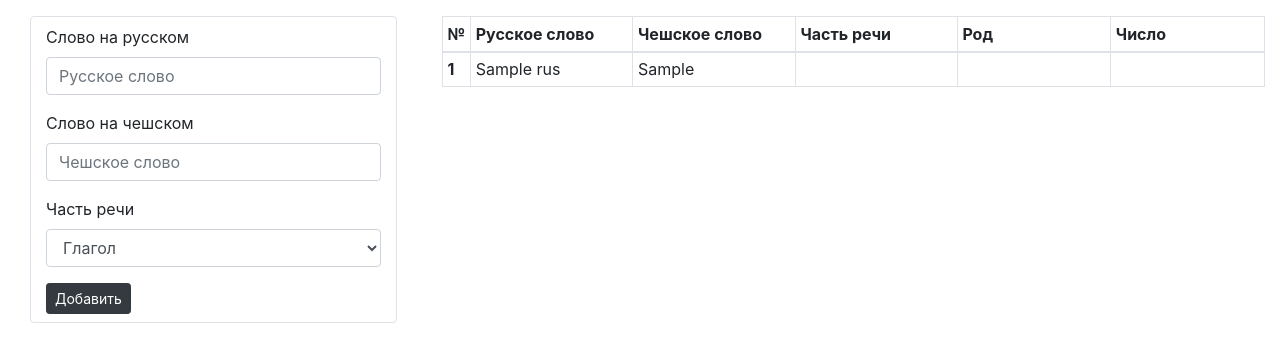
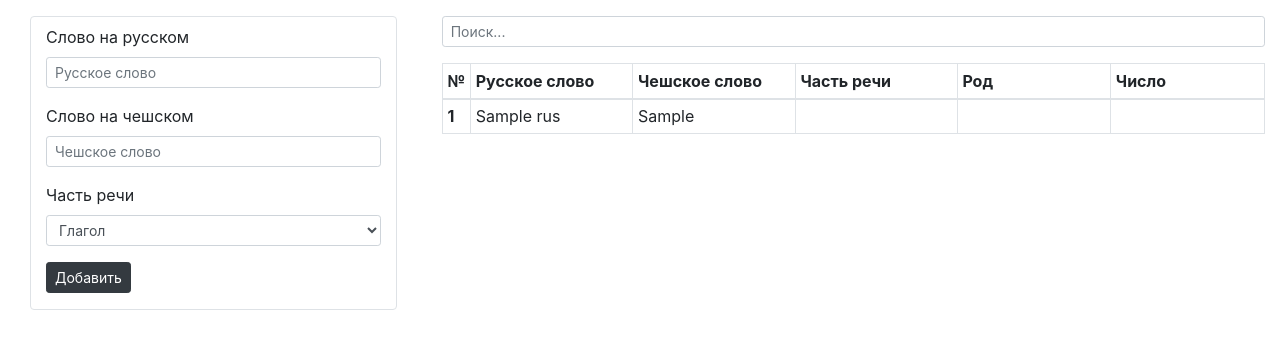
Before and after one commit to EllesmeraAmnell/czech-trainer, a Flask app: page /edit_db_super_secret_pf8wls in a window 1280 px wide. Shown: the part 56-418 px from the top of the page. Run offline with Flask 2, Linux system fonts and the light colour scheme; a database or web service that is not in the repository returns one stand-in record (values such as "Sample title"); some libraries are stand-ins or nearby versions.

Commit message:
Add search for words, save previous params during adding words

```diff
--- a/app.py
+++ b/app.py
@@ -22,7 +22,7 @@ def index():
     return render_template('index.html')
 
 
-@app.route('/quiz', methods=['POST', 'GET'])
+@app.route('/quiz', methods=['GET'])
 def quiz():
     words = get_random_words(4)
     random_option = Random().choice(words)
@@ -31,29 +31,31 @@ def quiz():
     return render_template('quiz.html', question=question, answer=answer, options=options)
 
 
-@app.route('/edit_db', methods=['GET'])
-def show_db():
+@app.route('/words', methods=['GET'])
+def words():
     words_list = get_words_list()
-    return render_template('show_db.html', words_list=words_list, genders=GENDERS, parts_of_speech=PARTS_OF_SPEECH,
+    return render_template('words.html', words_list=words_list, genders=GENDERS, parts_of_speech=PARTS_OF_SPEECH,
                            forms=FORMS)
 
 
 @app.route('/edit_db_super_secret_pf8wls', methods=['POST', 'GET'])
 def edit_db():
     result = None
+    form_data = None
     if request.method == 'POST':
         word = Word(request.form)
         try:
             if 'saveButton' in request.form:
                 save_word(word)
                 result = 'Слово успешно сохранено!'
+                form_data = request.form
             if 'deleteButton' in request.form and delete_word(word):
                 result = 'Слово успешно удалено!'
         except Exception as e:
             result = 'Ошибка!'
             logger.error(str(e))
     words_list = get_words_list()
-    return render_template('edit_db.html', result=result, words_list=words_list,
+    return render_template('edit_db.html', result=result, form_data=form_data, words_list=words_list,
                            genders=GENDERS, parts_of_speech=PARTS_OF_SPEECH, forms=FORMS)
 
 
--- a/templates/base.html
+++ b/templates/base.html
@@ -7,6 +7,10 @@
 
     <!-- Bootstrap CSS -->
     <link rel="stylesheet" href="{{ url_for('static', filename='css/bootstrap.min.css') }}">
+
+    <!-- Block HEADER -->
+    {% block header %}{% endblock %}
+
     <title>Czech Trainer</title>
 </head>
 <body>
--- a/templates/edit_db.html
+++ b/templates/edit_db.html
@@ -9,7 +9,7 @@
     <a class="nav-link" href="/quiz">Упражнения</a>
 </li>
 <li class="nav-item">
-    <a class="nav-link active" href="/edit_db">Словарь</a>
+    <a class="nav-link active" href="/words">Словарь</a>
 </li>
 {% endblock %}
 
@@ -22,44 +22,67 @@
                 <form method="POST">
                     <div class="form-group">
                         <label for="rus">Слово на русском</label>
-                        <input required class="form-control" name='rus' id='rus' placeholder="Русское слово">
+                        <input required class="form-control form-control-sm" name='rus' id='rus'
+                               placeholder="Русское слово">
                     </div>
                     <div class="form-group">
                         <label for="cz">Слово на чешском</label>
-                        <input required class="form-control" name='cz' id='cz' placeholder="Чешское слово">
+                        <input required class="form-control form-control-sm" name='cz' id='cz'
+                               placeholder="Чешское слово">
                     </div>
                     <div class="form-group">
                         <label for="part_of_speech">Часть речи</label>
-                        <select required class="form-control" name='part_of_speech' id='part_of_speech'
+                        <select required class="form-control form-control-sm" name='part_of_speech' id='part_of_speech'
                                 onchange="showNounFields(this.value)">
                             {% for item in parts_of_speech.items() %}
+                            {% if item[0]==form_data['part_of_speech'] %}
+                            <option value="{{item[0]}}" selected>{{ item[1] }}</option>
+                            {% else %}
                             <option value="{{item[0]}}">{{ item[1] }}</option>
+                            {% endif %}
                             {% endfor %}
 
                         </select>
                     </div>
+                    {% if form_data['part_of_speech'] == 'noun' %}
+                    <div class="form-group" id="genderFormGroup">
+                        {% else %}
                         <div class="form-group" style="display: none" id="genderFormGroup">
+                            {% endif %}
                             <label for="gender">Род</label>
-                        <select class="form-control" name="gender" id="gender">
+                            <select class="form-control form-control-sm" name="gender" id="gender">
                                 {% for item in genders.items() %}
+                                {% if item[0]==form_data['gender'] %}
+                                <option value="{{item[0]}}" selected>{{ item[1] }}</option>
+                                {% else %}
                                 <option value="{{item[0]}}">{{ item[1] }}</option>
+                                {% endif %}
                                 {% endfor %}
                             </select>
                         </div>
+                        {% if form_data['part_of_speech'] == 'noun' %}
+                        <div class="form-group" id="formFormGroup">
+                            {% else %}
                             <div class="form-group" style="display: none" id="formFormGroup">
+                                {% endif %}
                                 <label for="form">Число</label>
-                        <select class="form-control" name="form" id="form">
+                                <select class="form-control form-control-sm" name="form" id="form">
                                     {% for item in forms.items() %}
+                                    {% if item[0]==form_data['form'] %}
+                                    <option value="{{item[0]}}" selected>{{ item[1] }}</option>
+                                    {% else %}
                                     <option value="{{item[0]}}">{{ item[1] }}</option>
+                                    {% endif %}
                                     {% endfor %}
                                 </select>
                             </div>
                             <input type="hidden" id="_id" name="_id">
-                    <input type="submit" name="saveButton" id="saveButton" class="btn btn-sm btn-dark"
+                            <input type="submit" name="saveButton" id="saveButton" class="btn btn-sm btn-dark mb-2"
                                    value="Добавить">
-                    <input type="submit" name="deleteButton" id="deleteButton" class="btn btn-sm btn-dark"
+                            <input type="submit" name="deleteButton" id="deleteButton" class="btn btn-sm btn-dark mb-2"
                                    value="Удалить" style="display: none">
-                    <input type="reset" name="resetButton" id="resetButton" class="btn btn-sm btn-outline-dark"
+                            <input type="reset" name="resetButton" id="resetButton"
+                                   class="btn btn-sm btn-outline-dark mb-2"
                                    value="Отмена" style="display: none" onclick="resetForm()">
                 </form>
             </div>
@@ -79,7 +102,8 @@
 </div>
 
 <div class="col-md-8">
-    <table class="table table-sm table-hover table-bordered">
+    <input type="text" id="searchInput" class="form-control form-control-sm mb-3" placeholder="Поиск...">
+    <table class="table table-sm table-hover table-bordered" id="wordsTable">
         <thead>
         <tr>
             <th scope="col" width="2%">№</th>
@@ -184,6 +208,16 @@ function resetForm(val) {
     formFormGroup.style.display = "none";
 }
 
+$(document).ready(function(){
+  $("#searchInput").on("keyup", function() {
+    var value = $(this).val().toLowerCase();
+    $("#wordsTable tr:not(:first)").filter(function() {
+      $(this).toggle($(this).text().toLowerCase().indexOf(value) > -1)
+    });
+  });
+});
+
+
 </script>
 
 {%endblock%}
--- a/templates/error_page.html
+++ b/templates/error_page.html
@@ -9,7 +9,7 @@
     <a class="nav-link" href="/quiz">Упражнения</a>
 </li>
 <li class="nav-item">
-    <a class="nav-link" href="/edit_db">Словарь</a>
+    <a class="nav-link" href="/words">Словарь</a>
 </li>
 {% endblock %}
 
--- a/templates/index.html
+++ b/templates/index.html
@@ -9,7 +9,7 @@
     <a class="nav-link" href="/quiz">Упражнения</a>
 </li>
 <li class="nav-item">
-    <a class="nav-link" href="/edit_db">Словарь</a>
+    <a class="nav-link" href="/words">Словарь</a>
 </li>
 {% endblock %}
 
--- a/templates/quiz.html
+++ b/templates/quiz.html
@@ -9,7 +9,7 @@
     <a class="nav-link active" href="/quiz">Упражнения</a>
 </li>
 <li class="nav-item">
-    <a class="nav-link" href="/edit_db">Словарь</a>
+    <a class="nav-link" href="/words">Словарь</a>
 </li>
 {% endblock %}
 
@@ -32,7 +32,7 @@
 
     <div class="row-fluid my-3">
         <div class="col container rounded py-2" id="next_word" style="display: none">
-            <p><a role="button" class="btn btn-sm btn-outline-primary" href="/quiz">Следующее слово</a></p>
+            <p><a role="button" class="btn btn-sm btn-outline-secondary" href="/quiz">Следующее слово</a></p>
         </div>
 
     </div>
```
Also changed, not shown: templates/words.html (renamed from templates/show_db.html, +14 -4 lines). Lines whose indentation alone changed are shown as unchanged.
